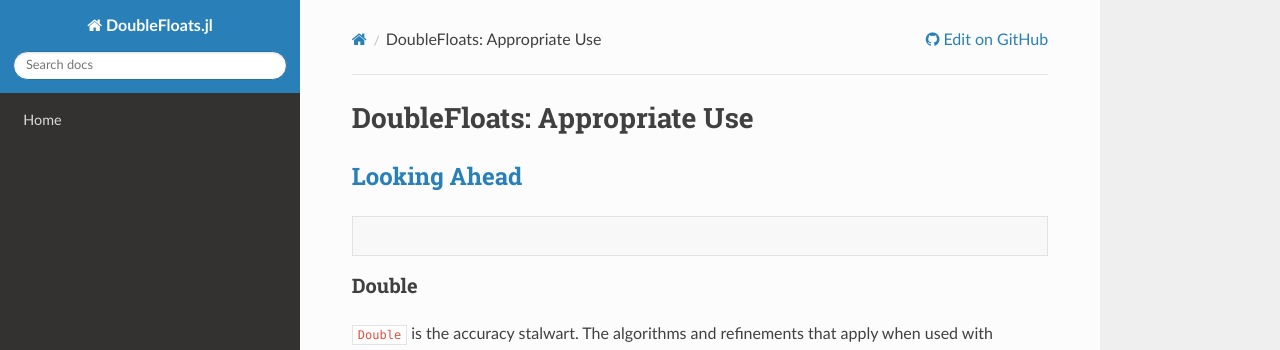
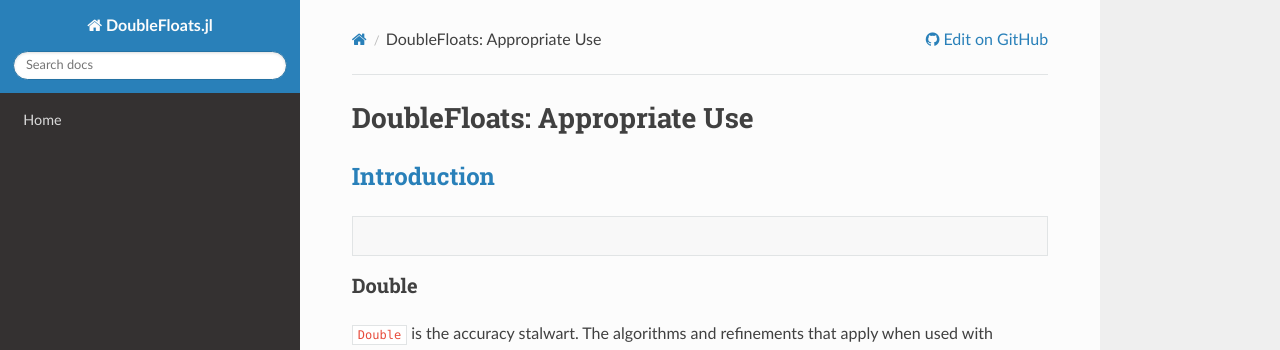
Before and after one commit to JuliaMath/DoubleFloats.jl, an MkDocs documentation site: the page built from docs/src/appropriate.md, in a window 1280 px wide and 900 px high. Shown: the top 350 px of the window. Built offline with MkDocs 1.6.1, drawn with Linux system fonts in a browser that asks for light colours; nearby versions of some CDN libraries; old or Windows-style settings are respelled for this version of MkDocs.

Commit message:
Update appropriate.md

````diff
--- a/docs/src/appropriate.md
+++ b/docs/src/appropriate.md
@@ -1,6 +1,6 @@
 # DoubleFloats: Appropriate Use
 
-## [Looking Ahead](https://github.com/JuliaMath/DoubleFloats.jl/blob/master/docs/src/lookingahead.md)
+## [Introduction](https://github.com/JuliaMath/DoubleFloats.jl/blob/master/docs/src/lookingahead.md)
 
 ```
 
````
